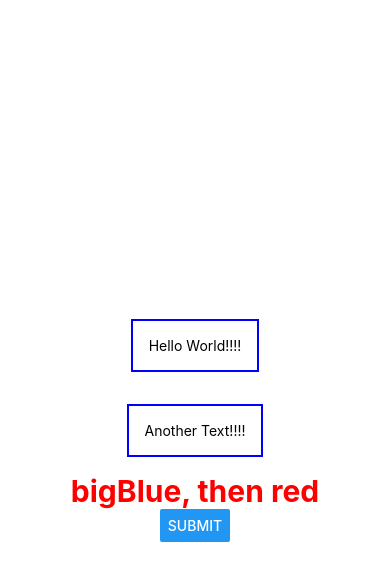
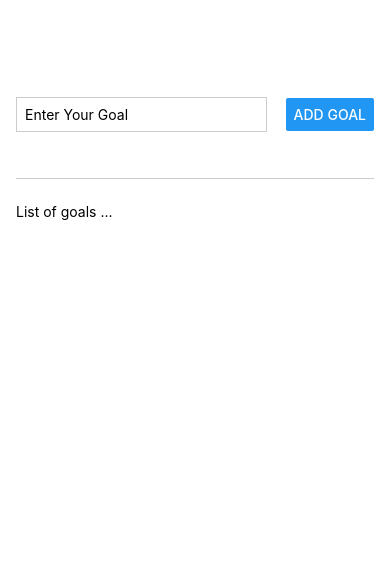
Before and after one commit to raj-wankhade/rn-course, a React Native app: screen / in a window 390 px wide. Shown: the top 580 px of the page. Built offline with nearby package versions, Linux system fonts and the light colour scheme.

Commit message:
main-flexbox implementation and layout

```diff
--- a/App.js
+++ b/App.js
@@ -1,37 +1,42 @@
-import { Button, StyleSheet, Text, View } from "react-native";
+import { Button, StyleSheet, Text, View, TextInput } from "react-native";
 
 export default function App() {
   return (
-    <View style={styles.container}>
-      <View>
-        <Text style={styles.textStyle}>Hello World!!!!</Text>
+    <View style={styles.appContainer}>
+      <View style={styles.inputContainer}>
+        <TextInput style={styles.textInput} placeholder="Enter Your Goal" />
+        <Button title="Add Goal" />
       </View>
-      <Text style={styles.textStyle}>Another Text!!!!</Text>
-      <Text style={[styles.bigBlue, styles.red]}>bigBlue, then red</Text>
-      <Button title="Submit" />
+      <View style={styles.goalsContainer}>
+        <Text>List of goals ...</Text>
+      </View>
     </View>
   );
 }
 
 const styles = StyleSheet.create({
-  container: {
+  appContainer: {
+    paddingTop: 50,
+    paddingHorizontal: 16,
     flex: 1,
-    backgroundColor: "#fff",
-    alignItems: "center",
-    justifyContent: "center",
   },
-  textStyle: {
-    margin: 16,
-    borderColor: "blue",
-    borderWidth: 2,
-    padding: 16,
+  inputContainer: {
+    flex: 1,
+    flexDirection: "row",
+    justifyContent: "space-between",
+    alignItems: "center", // to center instead opf stretch by default
+    marginBottom: 24,
+    borderBottomWidth: 1,
+    borderBottomColor: "#cccccc",
   },
-  bigBlue: {
-    color: "blue",
-    fontWeight: "bold",
-    fontSize: 30,
+  textInput: {
+    width: "70%",
+    borderWidth: 1,
+    borderColor: "#cccccc",
+    marginRight: 8,
+    padding: 8,
   },
-  red: {
-    color: "red",
+  goalsContainer: {
+    flex: 5,
   },
 });
```
Also changed, not shown: 1 other file (tests, documents, lock files or other folders).
